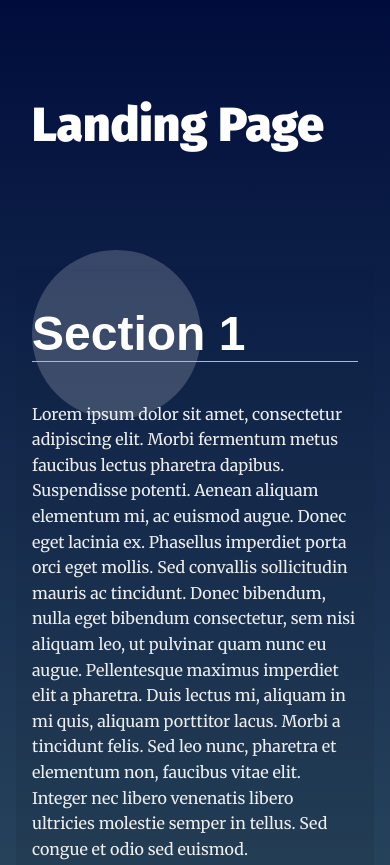
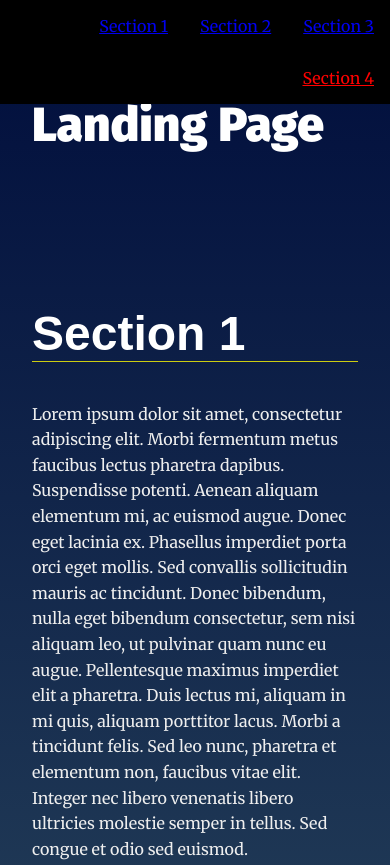
Before and after one commit to madhur-taneja/Landing-Page, a plain HTML site: page index.html in a window 390 px wide. Shown: the top 865 px of the page. Drawn offline with Linux system fonts and the light colour scheme.

Commit message:
Completing the project

```diff
--- a/css/styles.css
+++ b/css/styles.css
@@ -86,6 +86,22 @@ section {
     background: #333;
     color: #fff;
     transition: ease 0.3s all;
+}
+
+#navbar__list {
+    background: black;
+}
+
+.navbar__list__item {
+    margin: 1rem;
+}
+
+section.active {
+    background: linear-gradient( 0deg, rgba(156, 24, 24, 0.26) 100%, rgba(71, 26, 115, 0.774) 100% );
+}
+
+.active-nav {
+    color: red;
 }
 
 /* Header Styles */
--- a/index.html
+++ b/index.html
@@ -26,7 +26,7 @@
     a data attribute that will populate the li node.
     Adding more sections will automatically populate nav.
     The first section is set to active class by default -->
-    <section id="section1" data-nav="Section 1" class="your-active-class">
+    <section id="section1" data-nav="Section 1">
       <div class="landing__container">
         <h2>Section 1</h2>
         <p>Lorem ipsum dolor sit amet, consectetur adipiscing elit. Morbi fermentum metus faucibus lectus pharetra dapibus. Suspendisse potenti. Aenean aliquam elementum mi, ac euismod augue. Donec eget lacinia ex. Phasellus imperdiet porta orci eget mollis. Sed convallis sollicitudin mauris ac tincidunt. Donec bibendum, nulla eget bibendum consectetur, sem nisi aliquam leo, ut pulvinar quam nunc eu augue. Pellentesque maximus imperdiet elit a pharetra. Duis lectus mi, aliquam in mi quis, aliquam porttitor lacus. Morbi a tincidunt felis. Sed leo nunc, pharetra et elementum non, faucibus vitae elit. Integer nec libero venenatis libero ultricies molestie semper in tellus. Sed congue et odio sed euismod.</p>
@@ -50,10 +50,19 @@
         <p>Aliquam a convallis justo. Vivamus venenatis, erat eget pulvinar gravida, ipsum lacus aliquet velit, vel luctus diam ipsum a diam. Cras eu tincidunt arcu, vitae rhoncus purus. Vestibulum fermentum consectetur porttitor. Suspendisse imperdiet porttitor tortor, eget elementum tortor mollis non.</p>
       </div>
     </section>
+    <section id="section4" data-nav="Section 4">
+      <div class="landing__container">
+        <h2>Section 4</h2>
+        <p>Lorem ipsum dolor sit amet, consectetur adipiscing elit. Morbi fermentum metus faucibus lectus pharetra dapibus. Suspendisse potenti. Aenean aliquam elementum mi, ac euismod augue. Donec eget lacinia ex. Phasellus imperdiet porta orci eget mollis. Sed convallis sollicitudin mauris ac tincidunt. Donec bibendum, nulla eget bibendum consectetur, sem nisi aliquam leo, ut pulvinar quam nunc eu augue. Pellentesque maximus imperdiet elit a pharetra. Duis lectus mi, aliquam in mi quis, aliquam porttitor lacus. Morbi a tincidunt felis. Sed leo nunc, pharetra et elementum non, faucibus vitae elit. Integer nec libero venenatis libero ultricies molestie semper in tellus. Sed congue et odio sed euismod.</p>
+
+        <p>Aliquam a convallis justo. Vivamus venenatis, erat eget pulvinar gravida, ipsum lacus aliquet velit, vel luctus diam ipsum a diam. Cras eu tincidunt arcu, vitae rhoncus purus. Vestibulum fermentum consectetur porttitor. Suspendisse imperdiet porttitor tortor, eget elementum tortor mollis non.</p>
+      </div>
+    </section>
   </main>
   <footer class="page__footer">
     <p>&copy Udacity</p>
   </footer>
 
+  <script src="js/app.js"></script>
 </body>
 </html>
--- a/js/app.js
+++ b/js/app.js
@@ -19,6 +19,7 @@
 */
 
 let navbarList = document.querySelector("#navbar__list");
+const sections = document.querySelectorAll("section");
 
 /**
  * End Global Variables
@@ -26,7 +27,30 @@ let navbarList = document.querySelector("#navbar__list");
  *
 */
 
+//Function to check if an element is in viewport or not
+var isInViewport = function (elem) {
+	var distance = elem.getBoundingClientRect();
+	return (
+		distance.top >= 0 &&
+		distance.left >= 0 &&
+		distance.bottom <= (window.innerHeight || document.documentElement.clientHeight) &&
+		distance.right <= (window.innerWidth || document.documentElement.clientWidth)
+	);
+};
 
+//Function to remove active classes
+function deactivateSections() {
+    sections.forEach((element)=>{
+        element.classList.remove("active");
+    });
+}
+
+function deactivateNavLinks() {
+    let navbarAnchors = document.querySelectorAll(".nav__hyperlink");
+    navbarAnchors.forEach((element)=>{
+        element.classList.remove("active-nav");
+    });
+}
 
 /**
  * End Helper Functions
@@ -35,17 +59,38 @@ let navbarList = document.querySelector("#navbar__list");
 */
 
 // build the nav
-window.addEventListener('load', buildNavbar() {
-    let listItem = document.createElement("li");
-	let sectionName = element.getAttribute("data-nav");
-
-})
+window.addEventListener('load', buildNavbar())
 
 // Add class 'active' to section when near top of viewport
+function activateCurrentSection(currentSection) {
+    currentSection.classList.add("active");
 
+    deactivateNavLinks();
+    activateNavLinks(currentSection.getAttribute('id'));
+}
+
+function activateNavLinks(currentSectionId) {
+    let navbarAnchors = document.querySelectorAll(".nav__hyperlink");
+    //console.log(navbarAnchors);
+        navbarAnchors.forEach((element)=>{
+            if(element.getAttribute('href') == `#${currentSectionId}`) {
+                element.classList.add("active-nav");
+            }
+        });
+}
 
 // Scroll to anchor ID using scrollTO event
-
+function scrollToSectionOnClick() {
+    let navbarAnchors = document.querySelectorAll(".nav__hyperlink");
+    navbarAnchors.forEach((element) => {
+        element.addEventListener("click", function(event) {
+            event.preventDefault();
+            document.querySelector(element.getAttribute('href')).scrollIntoView({
+                behavior: 'smooth'
+            });
+        });
+    });
+}
 
 /**
  * End Main Functions
@@ -54,7 +99,32 @@ window.addEventListener('load', buildNavbar() {
 */
 
 // Build menu
+function buildNavbar() {
+	sections.forEach((element)=>{
+	    let listItem = document.createElement("li");
+	    listItem.classList.add("navbar__list__item");
+    	let sectionName = element.getAttribute("data-nav");
+    	let currentSectionId = element.getAttribute("id");
+        listItem.innerHTML = `<a href="#${currentSectionId}" class="nav__hyperlink">${sectionName}</a>`;
+        navbarList.appendChild(listItem);
+    });
+}
 
 // Scroll to section on link click
+scrollToSectionOnClick();
 
 // Set sections as active
+window.addEventListener('scroll', function (event) {
+    sections.forEach((element)=>{
+        //console.log(element);
+        if (isInViewport(element)) {
+            deactivateSections();
+            activateCurrentSection(element);
+            //console.log('In viewport!');
+        } else if(window.scrollY==0) {
+            deactivateSections();
+            deactivateNavLinks();
+            //console.log('No Change');
+        }
+    }, false);
+});
```
Also changed, not shown: 2 other files.
